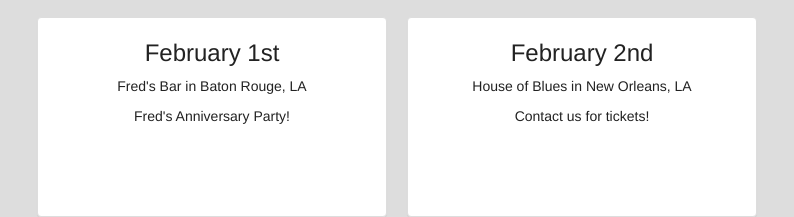
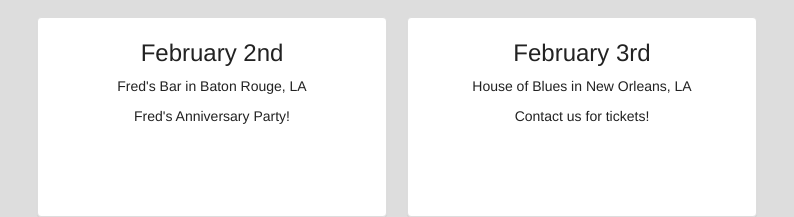
Before and after one commit to matthewjwolff/NeutralSite, a website: page index.html in a window 1280 px wide. Shown: the part 905-1122 px from the top of the page, 243-1037 px from the left. Drawn offline with Linux system fonts and the light colour scheme.

Commit message:
Update index.html

```diff
--- a/index.html
+++ b/index.html
@@ -18,12 +18,12 @@
         <h1>Upcoming Events</h1>
         <div class="flex-contain" >
             <div class="panel panel-default">
-                <h3>February 1st</h3>
+                <h3>February 2nd</h3>
                 <p>Fred's Bar in Baton Rouge, LA</p>
                 <p>Fred's Anniversary Party!</p>
             </div>
             <div class="panel panel-default">
-                <h3>February 2nd</h3>
+                <h3>February 3rd</h3>
                 <p>House of Blues in New Orleans, LA</p>
                 <p>Contact us for tickets!</p>
             </div>
```
